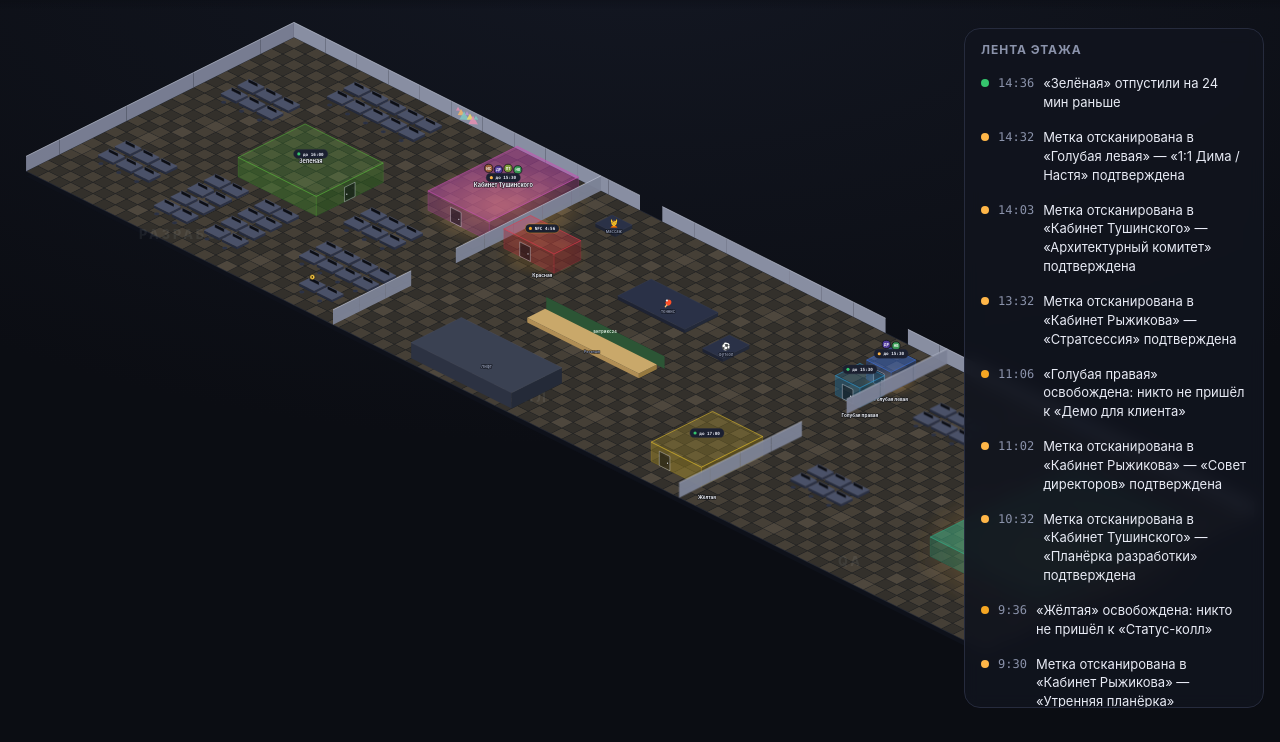
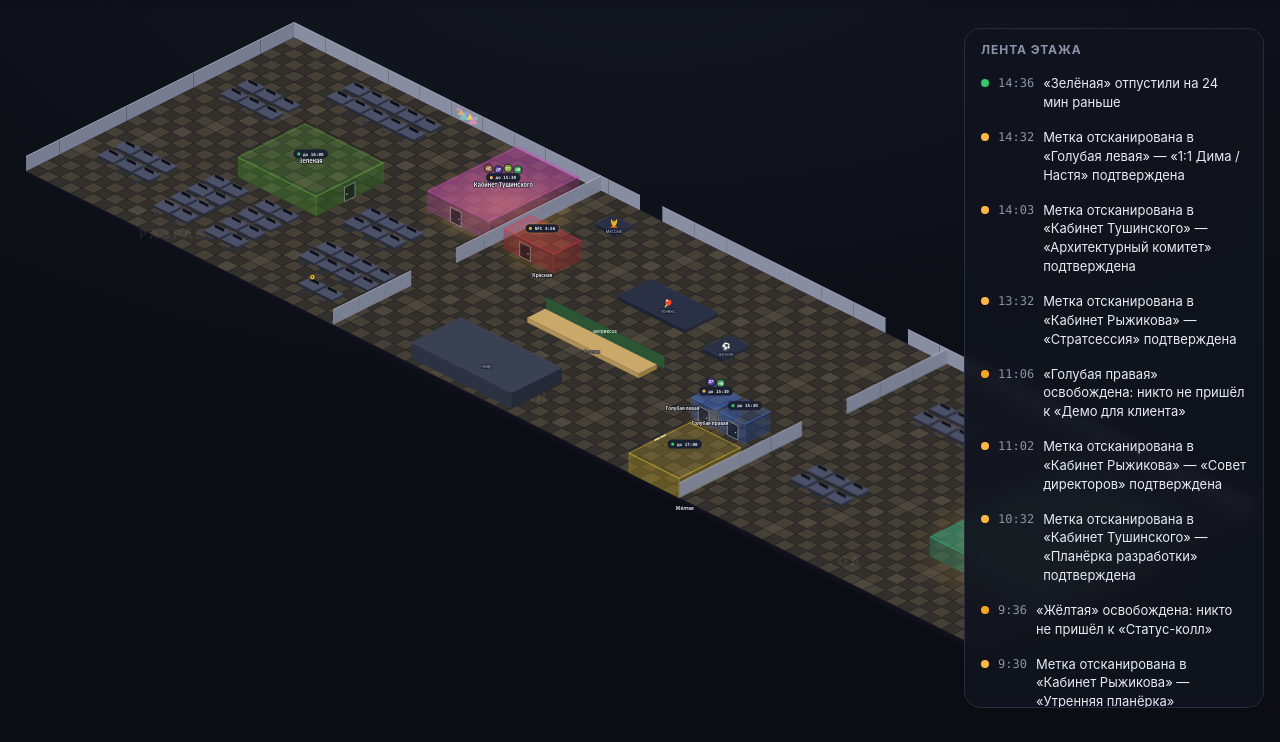
Before and after one commit to neckita39/button, a plain HTML site: page index.html in a window 1280 px wide. Shown: the part 58-800 px from the top of the page. Drawn offline with Linux system fonts and the light colour scheme.

Commit message:
Позиции: Красная вдоль стены Тушинского, голубые парой у прохода QA одним цветом, Жёлтая в углу дверью к лифту; двери на рёбрах крыш, подписи мини-будок сбоку
Co-Authored-By: Claude Fable 5 <noreply@anthropic.com>

```diff
--- a/index.html
+++ b/index.html
@@ -486,11 +486,13 @@
     // аватарки на крыше
     el('g', { 'class': 'avs' }, g);
 
-    // подпись
-    var isBig = r.rect.w * r.rect.h >= 40;
+    // подпись: большие — на крыше, маленькие будки — сбоку слева, остальные снизу
+    var area = r.rect.w * r.rect.h;
+    var isBig = area >= 40, isTiny = area < 8;
     var label = el('text', {
-      x: c.x, y: isBig ? c.y - H + 8 : c.y + (r.rect.h * S * .5) + 26,
-      'text-anchor': 'middle', fill: '#eef0f6',
+      x: isTiny ? c.x - r.rect.w * S * .55 - 8 : c.x,
+      y: isBig ? c.y - H + 8 : (isTiny ? c.y - H * .35 : c.y + (r.rect.h * S * .5) + 26),
+      'text-anchor': isTiny ? 'end' : 'middle', fill: '#eef0f6',
       'font-size': isBig ? 15 : 12.5, 'font-weight': 700,
       'paint-order': 'stroke', stroke: 'rgba(8,10,16,.8)', 'stroke-width': 3
     }, g);
@@ -521,13 +523,19 @@
       A = iso.project(rc.x + rc.w, Math.max(rc.y + 0.15, d.y - DW / 2), S);
       B = iso.project(rc.x + rc.w, Math.min(rc.y + rc.h - 0.15, d.y + DW / 2), S);
     } else {
-      // дверь на скрытой грани — рисуем коврик у входа
-      var ox = Math.abs(d.x - rc.x) < 0.1 ? -0.55 : 0;
-      var oy = Math.abs(d.y - rc.y) < 0.1 ? -0.55 : 0;
-      var c = iso.project(d.x + ox, d.y + oy, S);
-      el('ellipse', { cx: c.x, cy: c.y, rx: 13, ry: 6.5,
-        fill: 'rgba(232,235,245,.2)', stroke: 'rgba(232,235,245,.4)',
-        'stroke-width': .8 }, g);
+      // дверь на скрытой грани — светлая метка на ребре крыши
+      var onLeft = Math.abs(d.x - rc.x) < 0.1;
+      var E0 = onLeft
+        ? iso.project(rc.x, Math.max(rc.y + 0.15, d.y - DW / 2), S)
+        : iso.project(Math.max(rc.x + 0.15, d.x - DW / 2), rc.y, S);
+      var E1 = onLeft
+        ? iso.project(rc.x, Math.min(rc.y + rc.h - 0.15, d.y + DW / 2), S)
+        : iso.project(Math.min(rc.x + rc.w - 0.15, d.x + DW / 2), rc.y, S);
+      el('line', { x1: E0.x, y1: E0.y - H, x2: E1.x, y2: E1.y - H,
+        stroke: 'rgba(240,244,255,.95)', 'stroke-width': 4,
+        'stroke-linecap': 'round' }, g);
+      el('circle', { cx: (E0.x + E1.x) / 2, cy: (E0.y + E1.y) / 2 - H,
+        r: 1.7, fill: '#0b0d13' }, g);
       return;
     }
     el('polygon', { points: iso.pts([
--- a/shared/core.js
+++ b/shared/core.js
@@ -27,13 +27,13 @@
       rect: { x: 28.3, y: 7.1,  w: 4.5, h: 2.4 }, door: { x: 30.2, y: 9.5 } },
     { id: 'golubaya-left', name: 'Голубая левая', cap: 1, zone: 'hall',
       features: ['Кресло'], accent: '#3d6fd8', photo: 'photos/golubaya-left.jpg',
-      rect: { x: 56.3, y: 2.8,  w: 2.2, h: 2.2 }, door: { x: 57.4, y: 5 } },
+      rect: { x: 51.8, y: 14,   w: 2.2, h: 2.2 }, door: { x: 52.9, y: 16.2 } },
     { id: 'golubaya-right', name: 'Голубая правая', cap: 1, zone: 'hall',
-      features: ['Кресло'], accent: '#2e9bd6', photo: 'photos/golubaya-right.jpg',
-      rect: { x: 56.3, y: 5.6,  w: 2.2, h: 2.2 }, door: { x: 57.4, y: 7.8 } },
+      features: ['Кресло'], accent: '#3d6fd8', photo: 'photos/golubaya-right.jpg',
+      rect: { x: 54.4, y: 14,   w: 2.2, h: 2.2 }, door: { x: 55.5, y: 16.2 } },
     { id: 'zheltaya', name: 'Жёлтая', cap: 5, zone: 'hall',
       features: ['ТВ', 'Пуфики'], accent: '#e8c22e', photo: 'photos/zheltaya.jpg',
-      rect: { x: 54,   y: 16.5, w: 4.5, h: 5.5 }, door: { x: 55.2, y: 22 } },
+      rect: { x: 54,   y: 18.5, w: 4.5, h: 5.5 }, door: { x: 54,   y: 21.2 } },
     { id: 'ryzhikov', name: 'Кабинет Рыжикова', cap: 10, zone: 'qa',
       features: ['Флипчарт', 'Диван'], accent: '#2fb08a', photo: 'photos/ryzhikov.jpg',
       rect: { x: 75,   y: 5,    w: 10,  h: 13  }, door: { x: 75,   y: 11 } }
```
